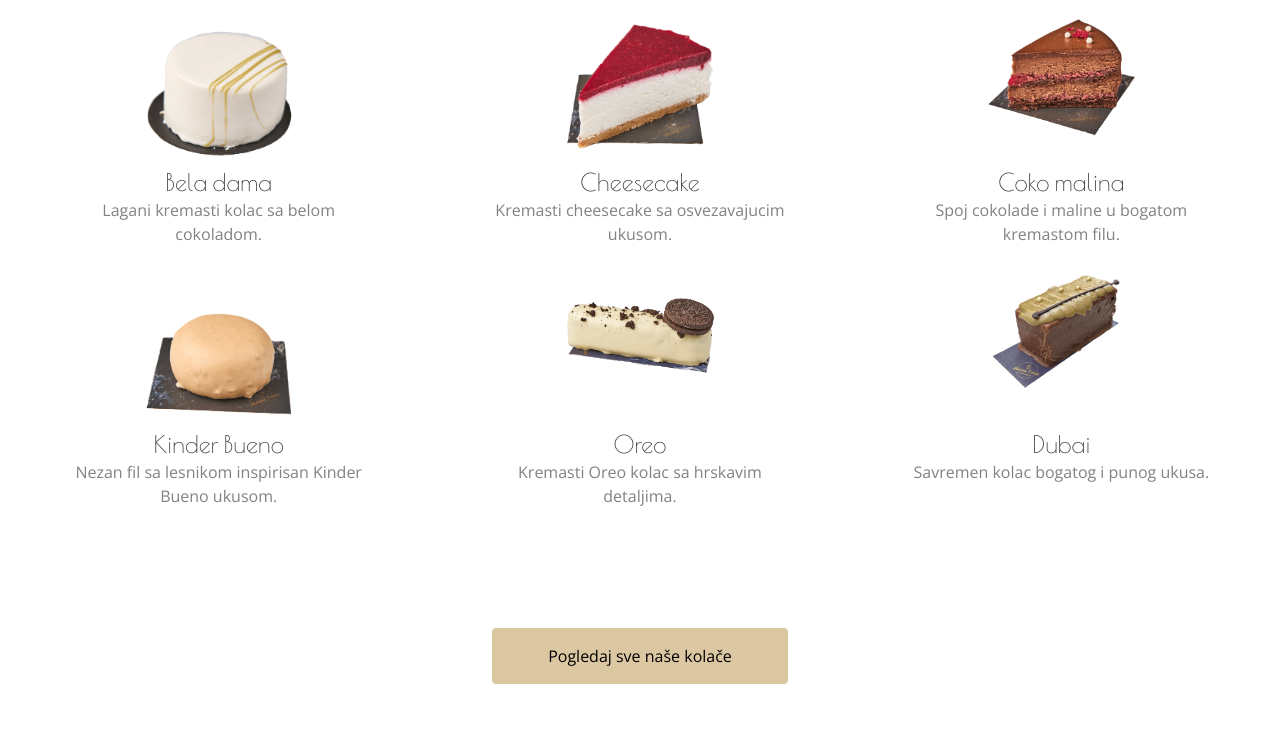
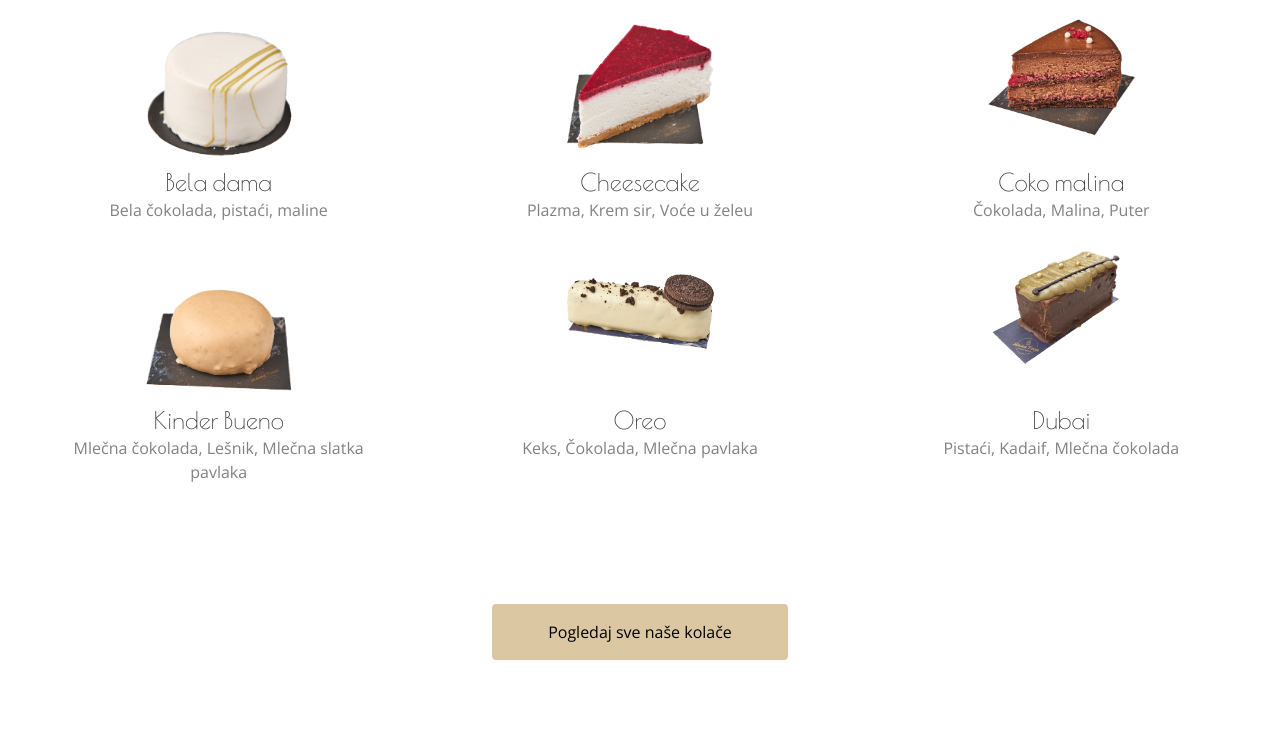
Before and after one commit to DjordjevicN/mamagoca, a React (Vite) app: page / in a window 1280 px wide. Shown: the part 1521-2259 px from the top of the page. Built offline with nearby package versions, Linux system fonts and the light colour scheme.

Commit message:
description correction

```diff
--- a/src/components/constants/cakes.ts
+++ b/src/components/constants/cakes.ts
@@ -2,7 +2,6 @@
 import cheesecake from "../../assets/cakes/Cheesecake.png";
 import cokoMalina from "../../assets/cakes/Coko-malina.png";
 import esterhaise from "../../assets/cakes/Esterhaise.png";
-import jaffa from "../../assets/cakes/Jaffa.png";
 import kinderBueno from "../../assets/cakes/Kinder-Bueno.png";
 import moskva from "../../assets/cakes/Moskva.png";
 import oreo from "../../assets/cakes/Oreo.png";
@@ -19,7 +18,7 @@
   {
     id: 1,
     name: "Bela dama",
-    description: "Lagani kremasti kolac sa belom cokoladom.",
+    description: "Bela čokolada, pistaći, maline",
     regularPrice: "",
     salePrice: "",
     onSale: false,
@@ -31,7 +30,7 @@
   {
     id: 2,
     name: "Cheesecake",
-    description: "Kremasti cheesecake sa osvezavajucim ukusom.",
+    description: "Plazma, Krem sir, Voće u želeu",
     regularPrice: "",
     salePrice: "",
     onSale: false,
@@ -43,7 +42,7 @@
   {
     id: 3,
     name: "Coko malina",
-    description: "Spoj cokolade i maline u bogatom kremastom filu.",
+    description: "Čokolada, Malina, Puter",
     regularPrice: "",
     salePrice: "",
     onSale: false,
@@ -55,7 +54,7 @@
   {
     id: 4,
     name: "Esterhaise",
-    description: "Klasican ukus sa orasima i bogatim filom.",
+    description: "Čokolada, Lešnik, Puter",
     regularPrice: "",
     salePrice: "",
     onSale: false,
@@ -64,22 +63,11 @@
     favorite: false,
     new: false,
   },
-  {
-    id: 5,
-    name: "Jaffa",
-    description: "Cokoladni kolac sa prepoznatljivom notom pomorandze.",
-    regularPrice: "",
-    salePrice: "",
-    onSale: false,
-    image: jaffa,
-    category: "kolac",
-    favorite: false,
-    new: false,
-  },
+
   {
     id: 6,
     name: "Kinder Bueno",
-    description: "Nezan fil sa lesnikom inspirisan Kinder Bueno ukusom.",
+    description: "Mlečna čokolada, Lešnik, Mlečna slatka pavlaka",
     regularPrice: "",
     salePrice: "",
     onSale: false,
@@ -91,7 +79,7 @@
   {
     id: 7,
     name: "Moskva",
-    description: "Vocni i kremasti klasik za ljubitelje laganijih ukusa.",
+    description: "Višnje, Ananas, Orah",
     regularPrice: "",
     salePrice: "",
     onSale: false,
@@ -103,7 +91,7 @@
   {
     id: 8,
     name: "Oreo",
-    description: "Kremasti Oreo kolac sa hrskavim detaljima.",
+    description: "Keks, Čokolada, Mlečna pavlaka",
     regularPrice: "",
     salePrice: "",
     onSale: false,
@@ -115,7 +103,7 @@
   {
     id: 9,
     name: "Pita jabuka",
-    description: "Domaci ukus jabuke u modernom izdanju.",
+    description: "Jabuke, Orasi, Cimet, Domaċe testo",
     regularPrice: "",
     salePrice: "",
     onSale: false,
@@ -127,7 +115,7 @@
   {
     id: 10,
     name: "Prase",
-    description: "Bogati kremasti kolac prepoznatljivog izgleda.",
+    description: "Vanila, Jagoda, Plazma",
     regularPrice: "",
     salePrice: "",
     onSale: false,
@@ -139,7 +127,7 @@
   {
     id: 11,
     name: "Toffe",
-    description: "Karamelasti ukus sa punim i toplim notama.",
+    description: "Mlečna čokolada, Karamela, Krokant keks",
     regularPrice: "",
     salePrice: "",
     onSale: false,
@@ -150,8 +138,8 @@
   },
   {
     id: 12,
-    name: "Twist",
-    description: "Razigran spoj vise ukusa u jednom kolacu.",
+    name: "Ferrero",
+    description: "Crna Čokolada, Mlečna slatka pavlaka, Hrskava čokolada",
     regularPrice: "",
     salePrice: "",
     onSale: false,
@@ -163,7 +151,7 @@
   {
     id: 13,
     name: "Zito sa slagom",
-    description: "Tradicionalni ukus u elegantnom poslasticarskom obliku.",
+    description: "Porcija 120g",
     regularPrice: "",
     salePrice: "",
     onSale: false,
@@ -175,7 +163,7 @@
   {
     id: 14,
     name: "Dubai",
-    description: "Savremen kolac bogatog i punog ukusa.",
+    description: "Pistaći, Kadaif, Mlečna čokolada",
     regularPrice: "",
     salePrice: "",
     onSale: false,
@@ -187,7 +175,7 @@
   {
     id: 15,
     name: "Reforma",
-    description: "Poznati orasasti klasik sa bogatim filom.",
+    description: "Čokolada, Orasi, Puter",
     regularPrice: "",
     salePrice: "",
     onSale: false,
```
